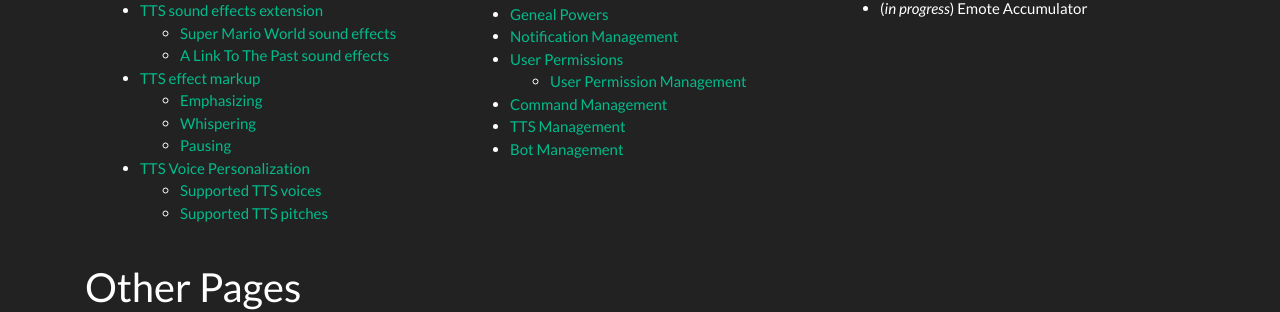
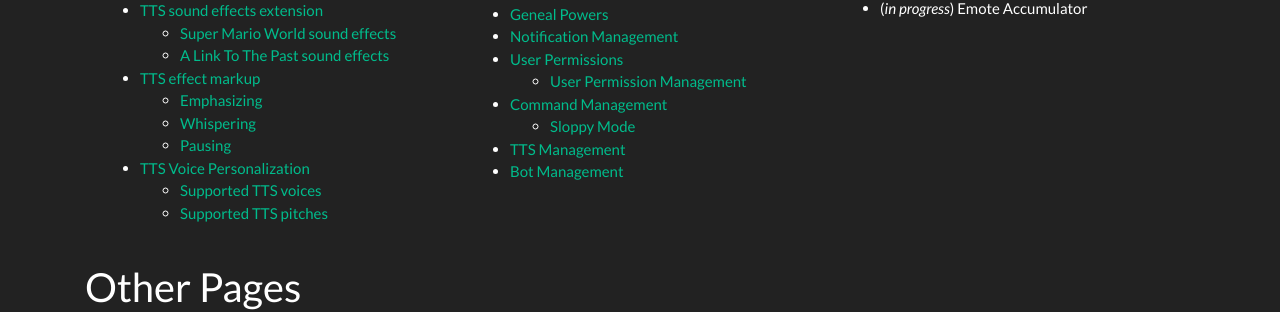
Before and after one commit to TASagent/TASagent.github.io, a Jekyll site: the page index.html, which Jekyll copies as it is, in a window 1280 px wide. Shown: the part 490-802 px from the top of the page. Built offline with Jekyll 4.4.1, drawn with Linux system fonts in a browser that asks for light colours.

Commit message:
Adding SloppyMode link to main page

```diff
--- a/index.html
+++ b/index.html
@@ -76,6 +76,9 @@
                             <li><a href="twitchBotFeatures/modFeatures.html#user-permission-management">User Permission Management</a></li>
                         </ul>
                         <li><a href="twitchBotFeatures/modFeatures.html#command-management">Command Management</a></li>
+                        <ul>
+                            <li><a href="twitchBotFeatures/modFeatures.html#sloppy-mode">Sloppy Mode</a></li>
+                        </ul>
                         <li><a href="twitchBotFeatures/modFeatures.html#tts-management">TTS Management</a></li>
                         <li><a href="twitchBotFeatures/modFeatures.html#bot-management">Bot Management</a></li>
                     </ul>
```
